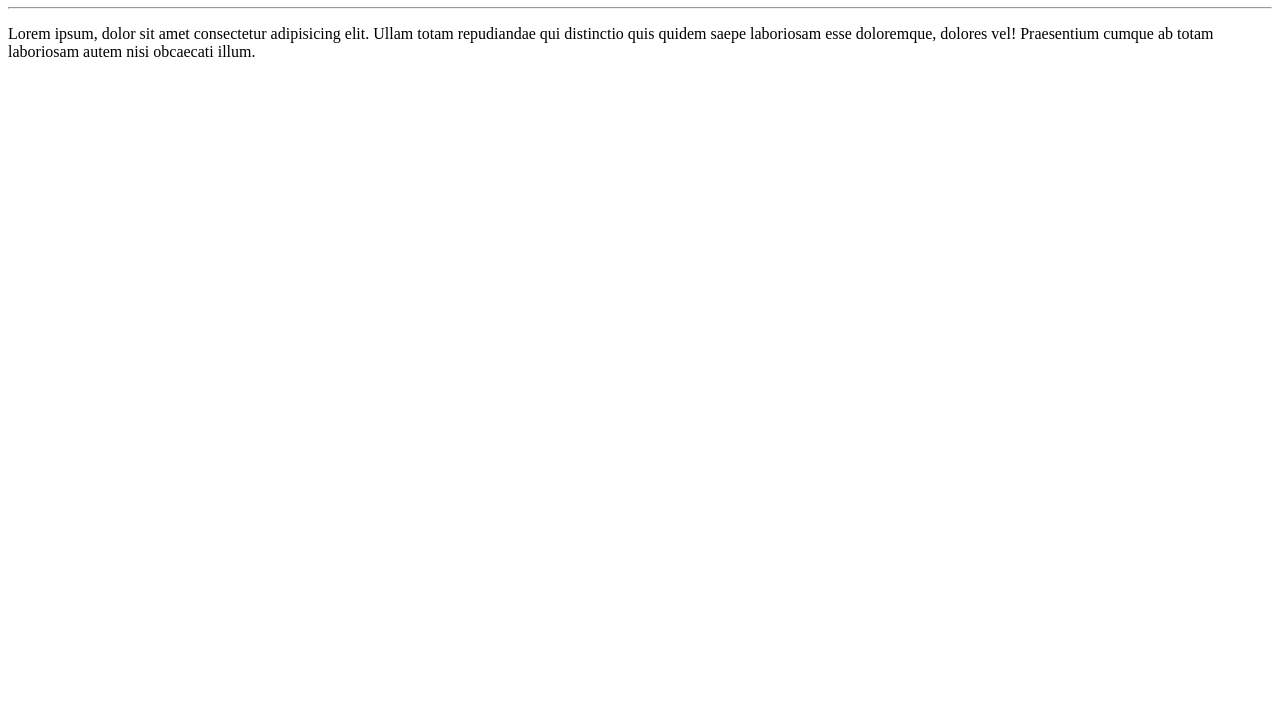
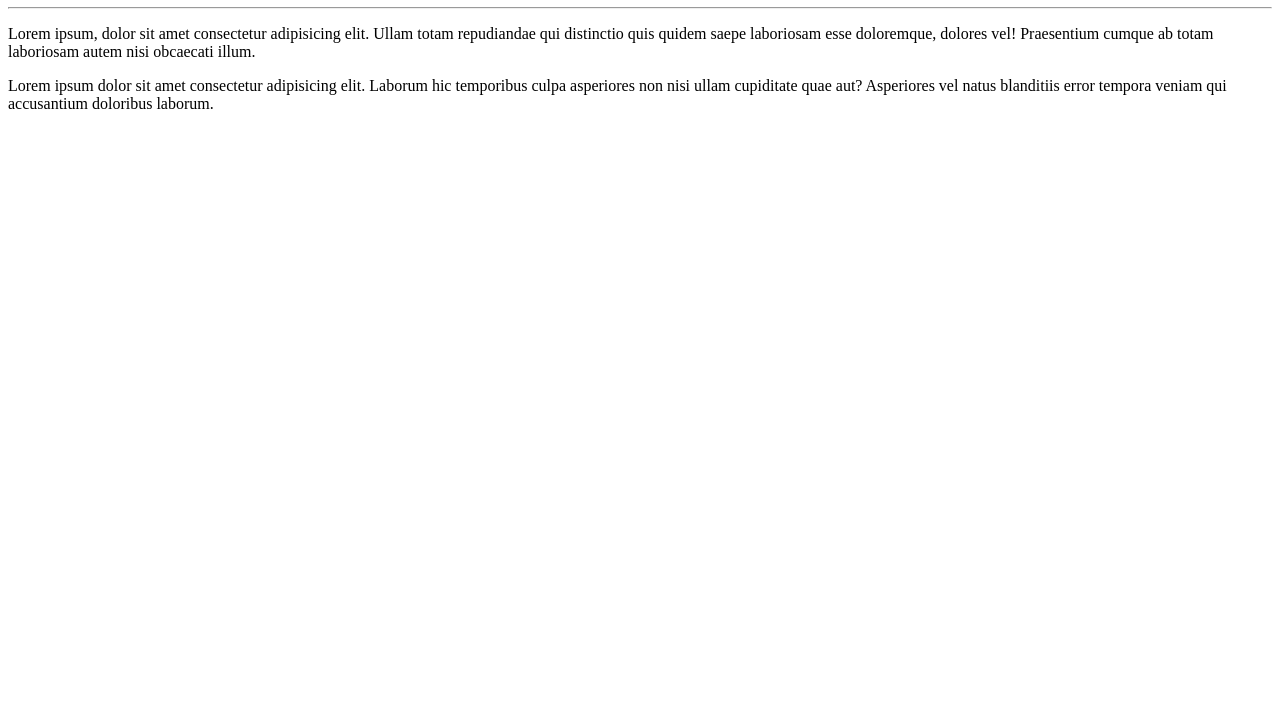
Before and after one commit to rsrocha-2020/Meus-Projetos, a plain HTML site: page site-exemplo/index.html in a window 1280 px wide. Shown: the part 73-800 px from the top of the page. Drawn offline with Linux system fonts and the light colour scheme.

Commit message:
adicionei um paragrafo

```diff
--- a/site-exemplo/index.html
+++ b/site-exemplo/index.html
@@ -9,5 +9,6 @@
     <h1>Olá, Mundo!</h1>
     <hr>
     <p>Lorem ipsum, dolor sit amet consectetur adipisicing elit. Ullam totam repudiandae qui distinctio quis quidem saepe laboriosam esse doloremque, dolores vel! Praesentium cumque ab totam laboriosam autem nisi obcaecati illum.</p>
+    <p>Lorem ipsum dolor sit amet consectetur adipisicing elit. Laborum hic temporibus culpa asperiores non nisi ullam cupiditate quae aut? Asperiores vel natus blanditiis error tempora veniam qui accusantium doloribus laborum.</p>
 </body>
 </html>
```
